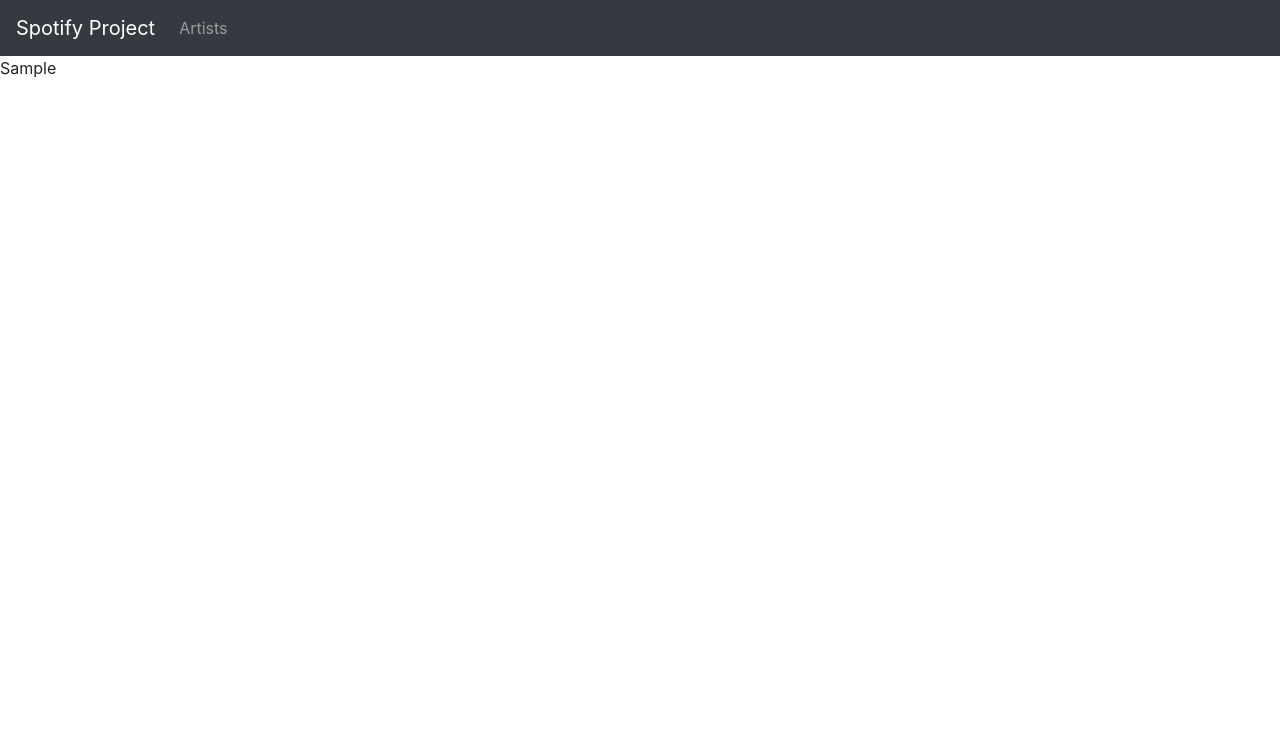
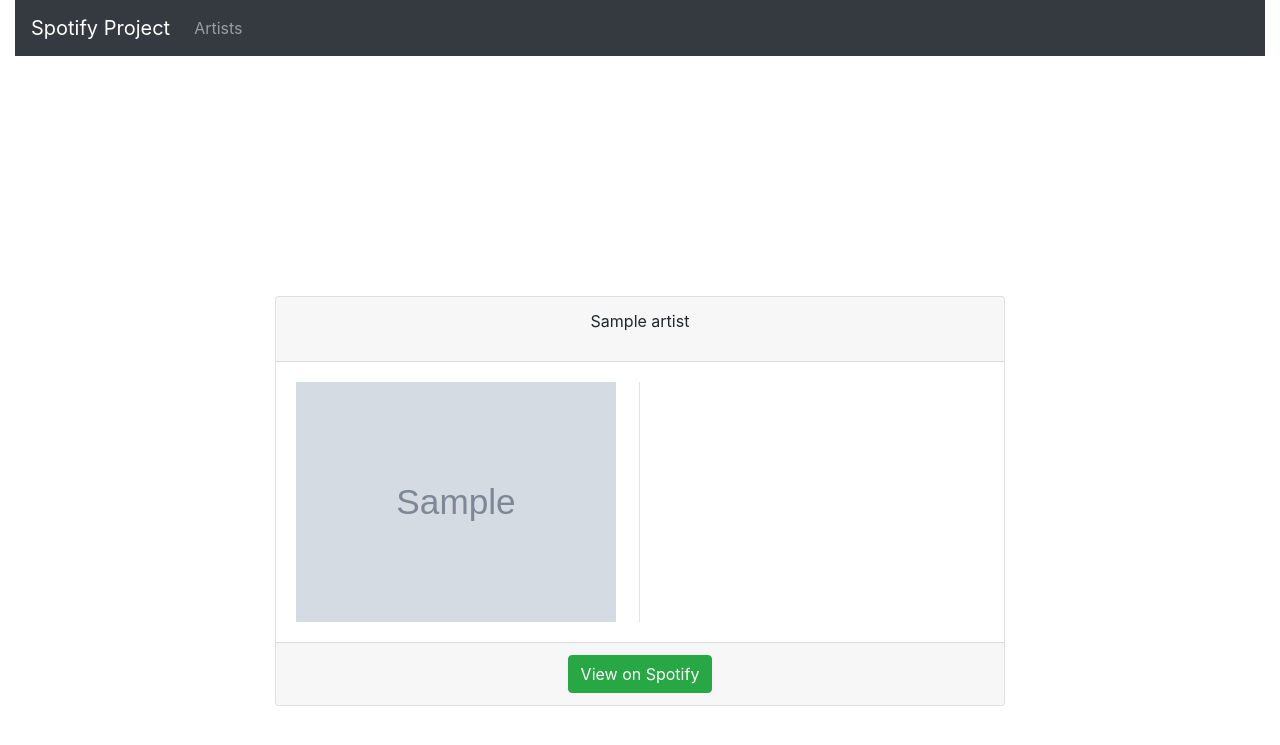
Before and after one commit to Chrisprod06/Spotify_Project, a Django app: template spotify_project/spotify_api_interface/templates/spotify_api_interface/artist_details.html in a window 1280 px wide. Shown: the top 745 px of the page. Run offline with Django 4.2, Linux system fonts and the light colour scheme; the template is opened without the code that fills it: most values are stand-ins (such as "Sample title", 1, 10 or a date in 2020); grey boxes marked "Sample" are stand-in pictures.

Commit message:
artist data cleanup and artist details progress

```diff
--- a/spotify_project/spotify_api_interface/templates/spotify_api_interface/artist_details.html
+++ b/spotify_project/spotify_api_interface/templates/spotify_api_interface/artist_details.html
@@ -5,5 +5,28 @@
 {% endblock %}
 
 {% block CONTENT %}
-{{ artist_data }}
+    <div class="container">
+        <div class="row" style="margin-top:15rem;">
+            <div class="col-lg-8 offset-lg-2">
+                <div class="card">
+                    <div class="card-header text-center">
+                        <p>{{ artist_data.name }}</p>
+                    </div>
+                    <div class="card-body">
+                        <div class="row">
+                            <div class="col-lg-6 border-right">
+                                <img src="{{ artist_data.image }}" alt="artist image" class="img-responsive"
+                                     style="max-width: 20rem;">
+                            </div>
+                            <div class="col-lg-6">
+                            </div>
+                        </div>
+                    </div>
+                    <div class="card-footer text-center">
+                        <a href="#" class="btn btn-success">View on Spotify</a>
+                    </div>
+                </div>
+            </div>
+        </div>
+    </div>
 {% endblock %}
--- a/spotify_project/spotify_api_interface/templates/spotify_api_interface/base.html
+++ b/spotify_project/spotify_api_interface/templates/spotify_api_interface/base.html
@@ -26,9 +26,9 @@
 
 
 <!-- Navigation Bar Start -->
-<div class="container-fluid pl-0 pr-0">
+<div class="container-fluid">
     <div class="row">
-        <div class="col-lg-12 m-0">
+        <div class="col-lg-12">
             <nav class="navbar navbar-expand-sm bg-dark navbar-dark">
                 <!-- Brand -->
                 <a href="#" class="navbar-brand">Spotify Project</a>
```
Also changed, not shown: spotify_project/spotify_api_interface/views.py (+10 -2 lines).
